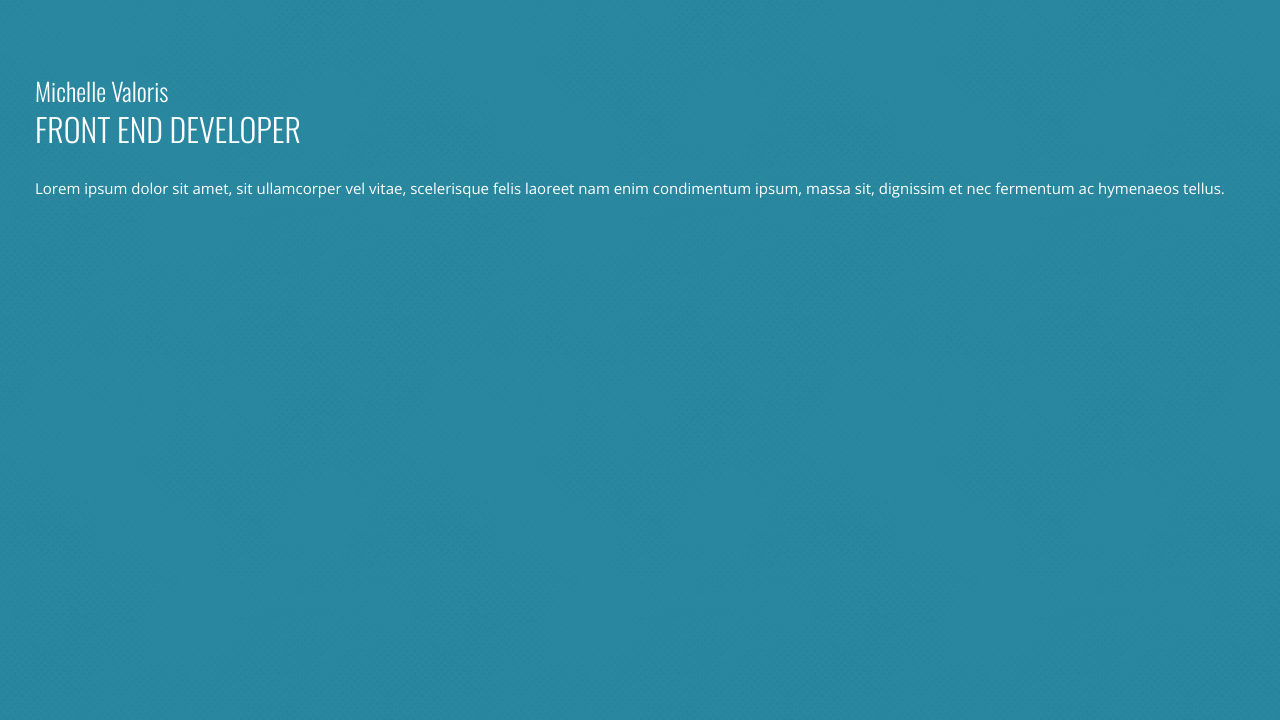
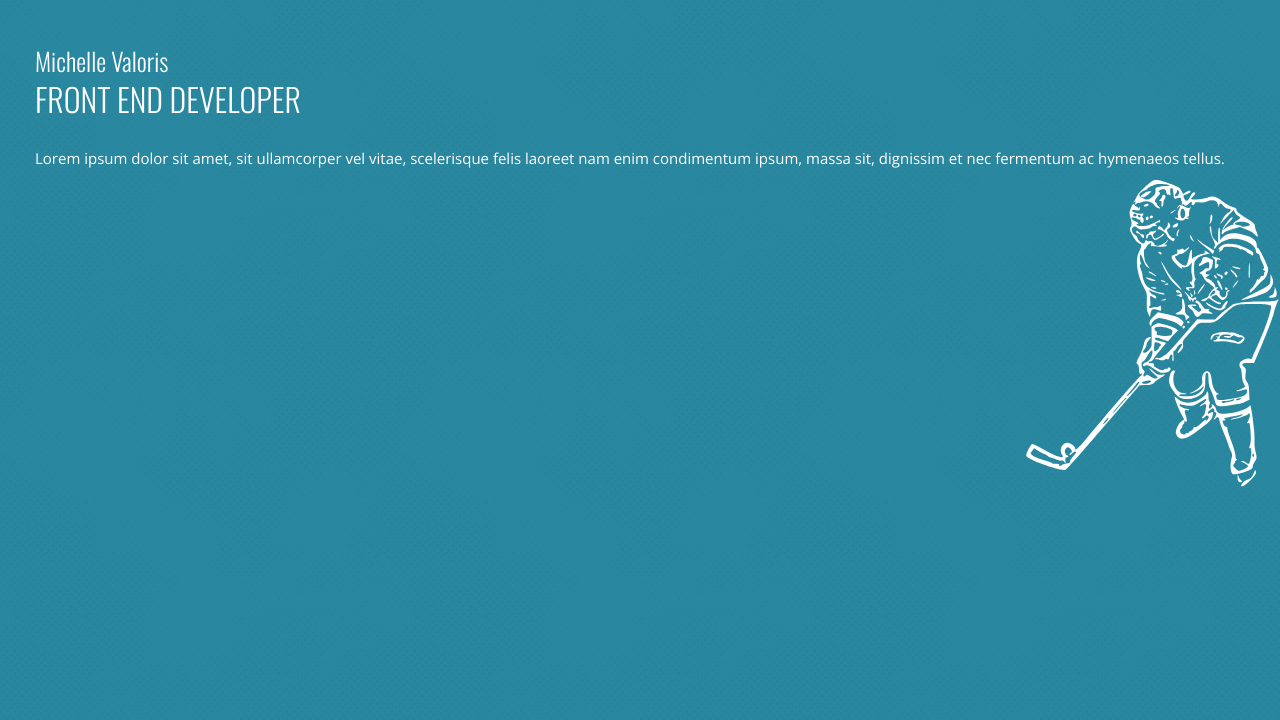
Before and after one commit to mvaloris/mvaloris.github.io, a plain HTML site: page index.html in a window 1280 px wide. Shown: the part 80-800 px from the top of the page. Drawn offline with nearby package versions, Linux system fonts and the light colour scheme.

Commit message:
adds svg hockey graphic

```diff
--- a/css/styles.css
+++ b/css/styles.css
@@ -89,7 +89,7 @@ nav a {
 
 .introduction {
     margin-top: 50px;
-    padding: 30px 0;
+    padding: 0;
 
 }
 
@@ -113,6 +113,12 @@ nav a {
 .introduction p {
     color: #fff;
     font-weight:300;
+}
+
+.hockey-graphic {
+    height: 325px;
+    position:absolute;
+    right:0;
 }
 
 .project {
--- a/index.html
+++ b/index.html
@@ -29,6 +29,8 @@
             <p>Lorem ipsum dolor sit amet, sit ullamcorper vel vitae, scelerisque felis laoreet nam enim condimentum ipsum, massa sit, dignissim et nec fermentum ac hymenaeos tellus.</p>
         </div>
     </div>
+    <img src="img/hockey.svg" alt="SVG graphic of Michelle playing hockey" class="hockey-graphic">
+
 </section>
 <section id="work">
     <div class="container">
```
Also changed, not shown: img/hockey.svg (added).
